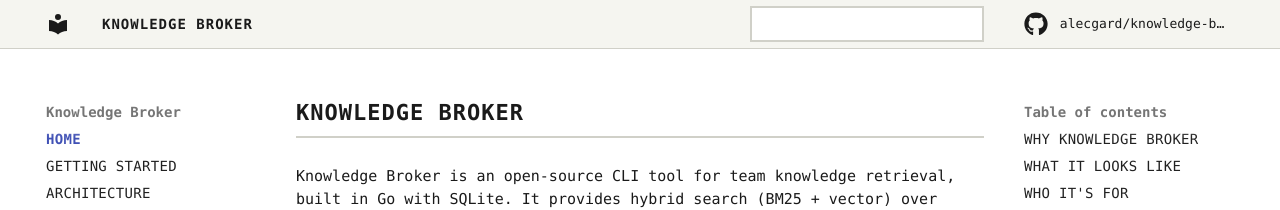
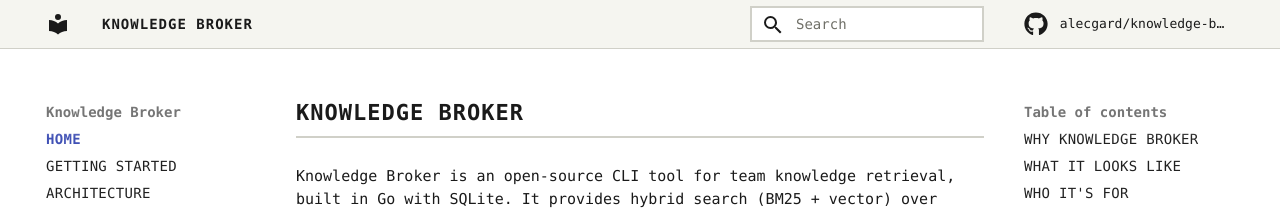
Before and after one commit to alecgard/knowledge-broker, an MkDocs documentation site: the page built from docs/index.md, in a window 1280 px wide. Shown: the top 210 px of the page. Built offline with MkDocs 1.6.1 and Material for MkDocs 9.7.7, drawn with Linux system fonts in a browser that asks for light colours; comment, search, counter and statistics services are not loaded.

Commit message:
Fix search box font and icon color to match dark theme
Co-Authored-By: Claude Opus 4.6 (1M context) <noreply@anthropic.com>

```diff
--- a/docs/llms-full.txt
+++ b/docs/llms-full.txt
@@ -1,7 +1,7 @@
 # Knowledge Broker — Complete Documentation
 
 Source: https://knowledgebroker.dev
-Generated: 2026-03-15
+Generated: 2026-03-16
 
 
 # Knowledge Broker
--- a/docs/stylesheets/custom.css
+++ b/docs/stylesheets/custom.css
@@ -240,7 +240,15 @@ body,
   border-radius: 0;
   background-color: var(--kb-bg);
   border: 1px solid var(--kb-border);
-  color: var(--kb-text);
+  color: var(--kb-text) !important;
+}
+
+.md-search__input::placeholder {
+  color: var(--kb-text2) !important;
+}
+
+.md-search__icon {
+  color: var(--kb-text) !important;
 }
 
 .md-search__form {
```
